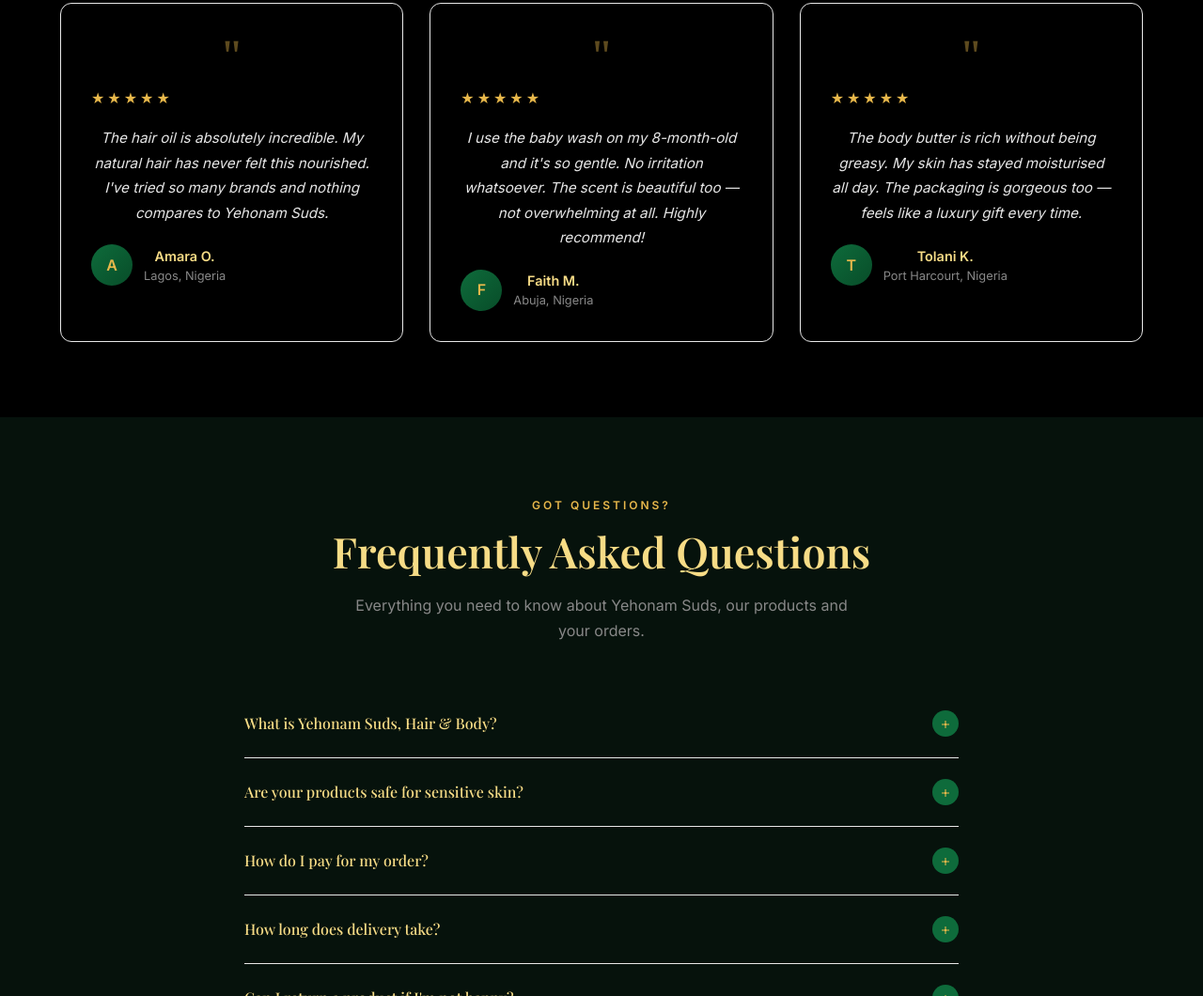
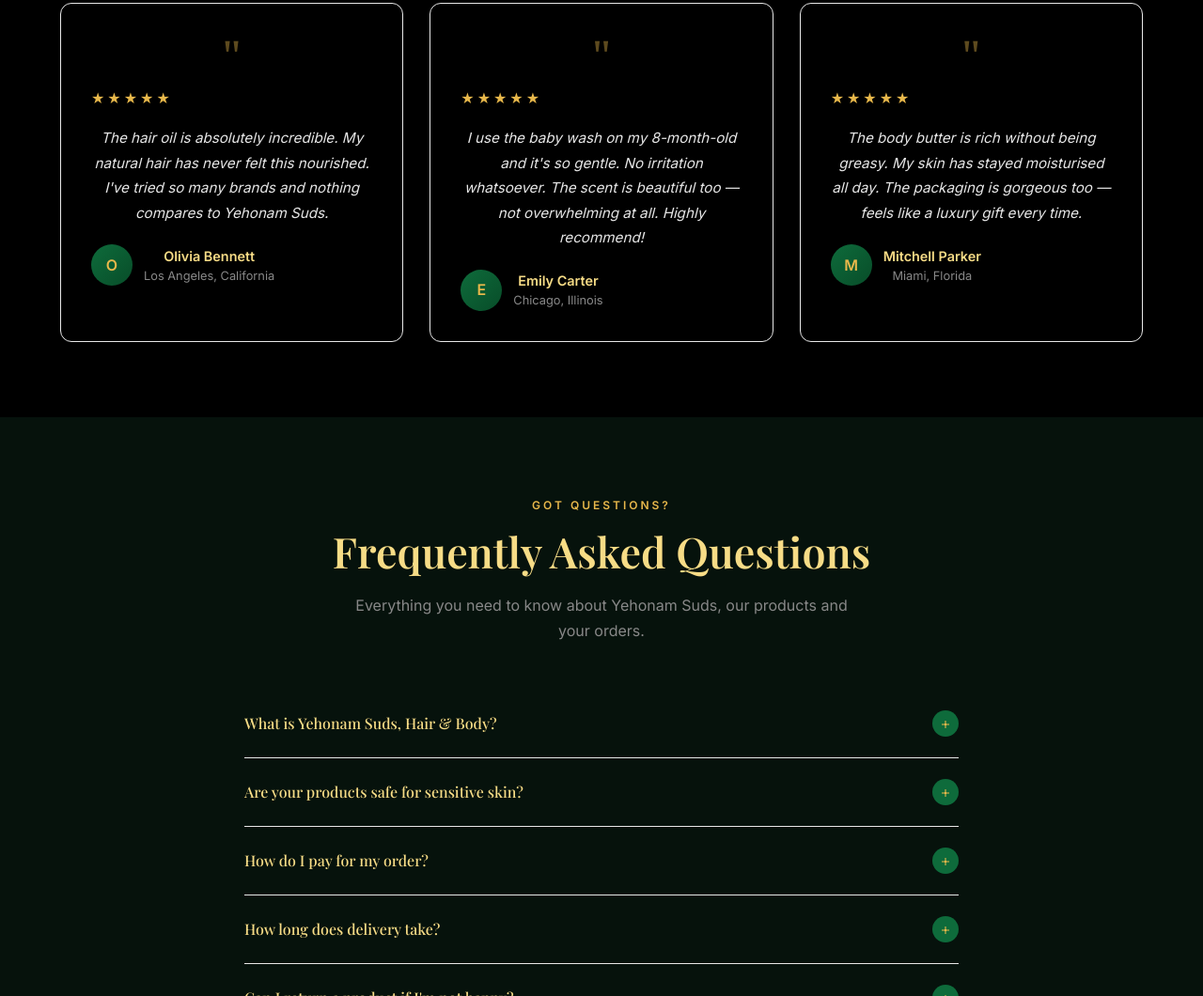
Before and after one commit to Rockybco/Yehonam, a website: page index.html in a window 1280 px wide. Shown: the part 3124-4184 px from the top of the page at 94% size. Drawn offline with nearby package versions, Linux system fonts and the light colour scheme; no server answers; a web font is replaced by a local one.

Commit message:
Update homepage testimonials: Olivia Bennett, Emily Carter, Mitchell Parker with US locations

```diff
--- a/index.html
+++ b/index.html
@@ -243,10 +243,10 @@
           </div>
           <p class="review-text">The hair oil is absolutely incredible. My natural hair has never felt this nourished. I've tried so many brands and nothing compares to Yehonam Suds.</p>
           <div class="reviewer-info">
-            <div class="reviewer-avatar">A</div>
+            <div class="reviewer-avatar">O</div>
             <div>
-              <div class="reviewer-name">Amara O.</div>
-              <div class="reviewer-location">Lagos, Nigeria</div>
+              <div class="reviewer-name">Olivia Bennett</div>
+              <div class="reviewer-location">Los Angeles, California</div>
             </div>
           </div>
         </div>
@@ -258,10 +258,10 @@
           </div>
           <p class="review-text">I use the baby wash on my 8-month-old and it's so gentle. No irritation whatsoever. The scent is beautiful too — not overwhelming at all. Highly recommend!</p>
           <div class="reviewer-info">
-            <div class="reviewer-avatar">F</div>
+            <div class="reviewer-avatar">E</div>
             <div>
-              <div class="reviewer-name">Faith M.</div>
-              <div class="reviewer-location">Abuja, Nigeria</div>
+              <div class="reviewer-name">Emily Carter</div>
+              <div class="reviewer-location">Chicago, Illinois</div>
             </div>
           </div>
         </div>
@@ -273,10 +273,10 @@
           </div>
           <p class="review-text">The body butter is rich without being greasy. My skin has stayed moisturised all day. The packaging is gorgeous too — feels like a luxury gift every time.</p>
           <div class="reviewer-info">
-            <div class="reviewer-avatar">T</div>
+            <div class="reviewer-avatar">M</div>
             <div>
-              <div class="reviewer-name">Tolani K.</div>
-              <div class="reviewer-location">Port Harcourt, Nigeria</div>
+              <div class="reviewer-name">Mitchell Parker</div>
+              <div class="reviewer-location">Miami, Florida</div>
             </div>
           </div>
         </div>
```
